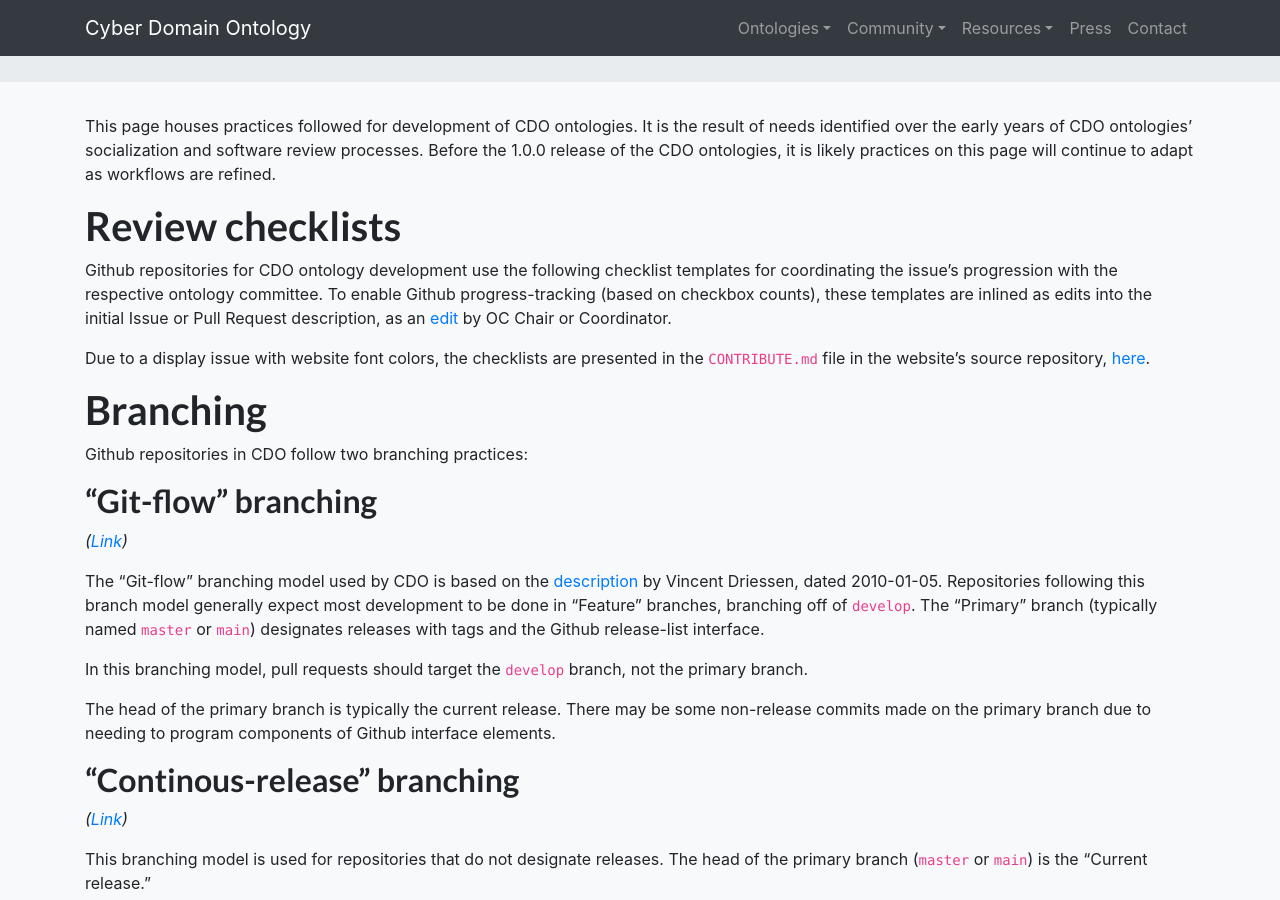
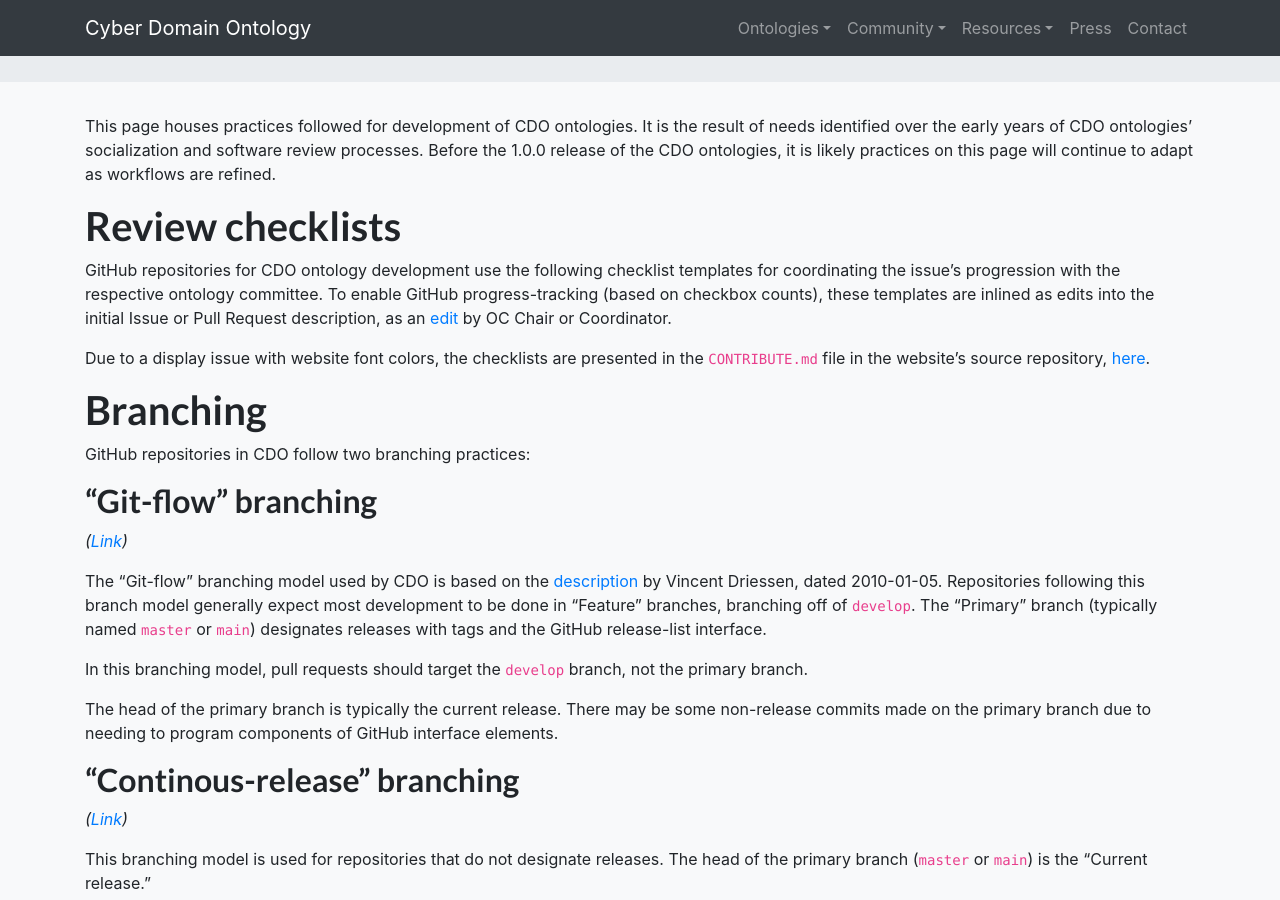
Before and after one commit to Cyber-Domain-Ontology/cdo.github.io, a Jekyll site: the page built from ontology/development/index.md, in a window 1280 px wide and 900 px high, scrolled down 241 px. Built offline with Jekyll 4.4.1, drawn with Linux system fonts in a browser that asks for light colours; some of the changed text lies outside the part shown.

Commit message:
Fix capitalization
Reported-by: Keith Chason <keith.chason@gmail.com>
Signed-off-by: Alex Nelson <alexander.nelson@nist.gov>

```diff
--- a/ontology/development/index.md
+++ b/ontology/development/index.md
@@ -7,25 +7,25 @@ This page houses practices followed for development of CDO ontologies.  It is th
 
 # Review checklists
 
-Github repositories for CDO ontology development use the following checklist templates for coordinating the issue's progression with the respective ontology committee.  To enable Github progress-tracking (based on checkbox counts), these templates are inlined as edits into the initial Issue or Pull Request description, as an [edit](https://docs.github.com/en/communities/moderating-comments-and-conversations/tracking-changes-in-a-comment) by OC Chair or Coordinator.
+GitHub repositories for CDO ontology development use the following checklist templates for coordinating the issue's progression with the respective ontology committee.  To enable GitHub progress-tracking (based on checkbox counts), these templates are inlined as edits into the initial Issue or Pull Request description, as an [edit](https://docs.github.com/en/communities/moderating-comments-and-conversations/tracking-changes-in-a-comment) by OC Chair or Coordinator.
 
 Due to a display issue with website font colors, the checklists are presented in the `CONTRIBUTE.md` file in the website's source repository, [here](https://github.com/Cyber-Domain-Ontology/cdo.github.io/blob/main/CONTRIBUTE.md#review-checklists).
 
 
 # Branching
 
-Github repositories in CDO follow two branching practices:
+GitHub repositories in CDO follow two branching practices:
 
 
 <a id="branching-cdo-git-flow" style="padding-top: 3em;"></a>
 ## "Git-flow" branching
 *([Link](#branching-cdo-git-flow))*
 
-The "Git-flow" branching model used by CDO is based on the [description](https://nvie.com/posts/a-successful-git-branching-model/) by Vincent Driessen, dated 2010-01-05.  Repositories following this branch model generally expect most development to be done in "Feature" branches, branching off of `develop`.  The "Primary" branch (typically named `master` or `main`) designates releases with tags and the Github release-list interface.
+The "Git-flow" branching model used by CDO is based on the [description](https://nvie.com/posts/a-successful-git-branching-model/) by Vincent Driessen, dated 2010-01-05.  Repositories following this branch model generally expect most development to be done in "Feature" branches, branching off of `develop`.  The "Primary" branch (typically named `master` or `main`) designates releases with tags and the GitHub release-list interface.
 
 In this branching model, pull requests should target the `develop` branch, not the primary branch.
 
-The head of the primary branch is typically the current release.  There may be some non-release commits made on the primary branch due to needing to program components of Github interface elements.
+The head of the primary branch is typically the current release.  There may be some non-release commits made on the primary branch due to needing to program components of GitHub interface elements.
 
 
 <a id="branching-cdo-continuous" style="padding-top: 3em;"></a>
@@ -66,7 +66,7 @@ CDO ontologies maintain a `-Archive` Git repository ([CASE's](https://github.com
 1. Serve an `unstable` branch that represents every proposal under committee consideration.
 2. Store an archive of every prior state of the `unstable` branch.
 
-(The `-Archive` repositories are not "Github forks", in order to prevent interface confusion from Pull Requests.  They do, however, share the `master` and `develop` branch histories.)
+(The `-Archive` repositories are not "GitHub forks", in order to prevent interface confusion from Pull Requests.  They do, however, share the `master` and `develop` branch histories.)
 
 What makes the `unstable` branch worth its own archive repository is *the branch will not guarantee preservation of its own Git history*.  Feature branches split off of `develop`, but do not have a single stable joining point in the ontology development repository where all of their effects can be considered in aggregate.  Yet, it is important to discover when in-flight proposals might conflict with one another, and sometimes this is only visible when considering all at once.  Meanwhile, the order in which these branches are tested might not be the order in which they are voted upon and accepted into `develop` by the committee.
 
```
